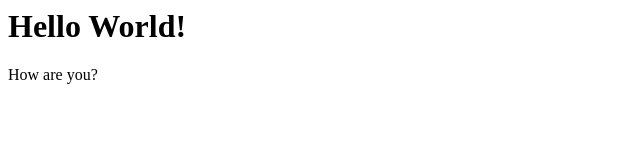
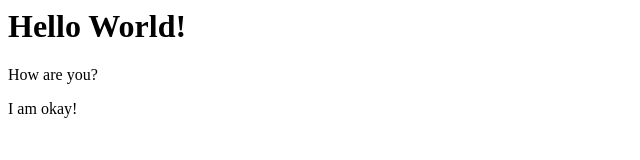
Before and after one commit to hollyplankdev/elastic-beanstalk-autodeploy, a plain HTML site: page public/index.html in a window 1280 px wide. Shown: the full height of the page, 0-640 px from the left. Drawn offline with Linux system fonts and the light colour scheme.

Commit message:
Testing autodeploy change

```diff
--- a/public/index.html
+++ b/public/index.html
@@ -2,5 +2,6 @@
     <body>
         <h1>Hello World!</h1>
         <p>How are you?</p>
+        <p>I am okay!</p>
     </body>
 </html>
```
